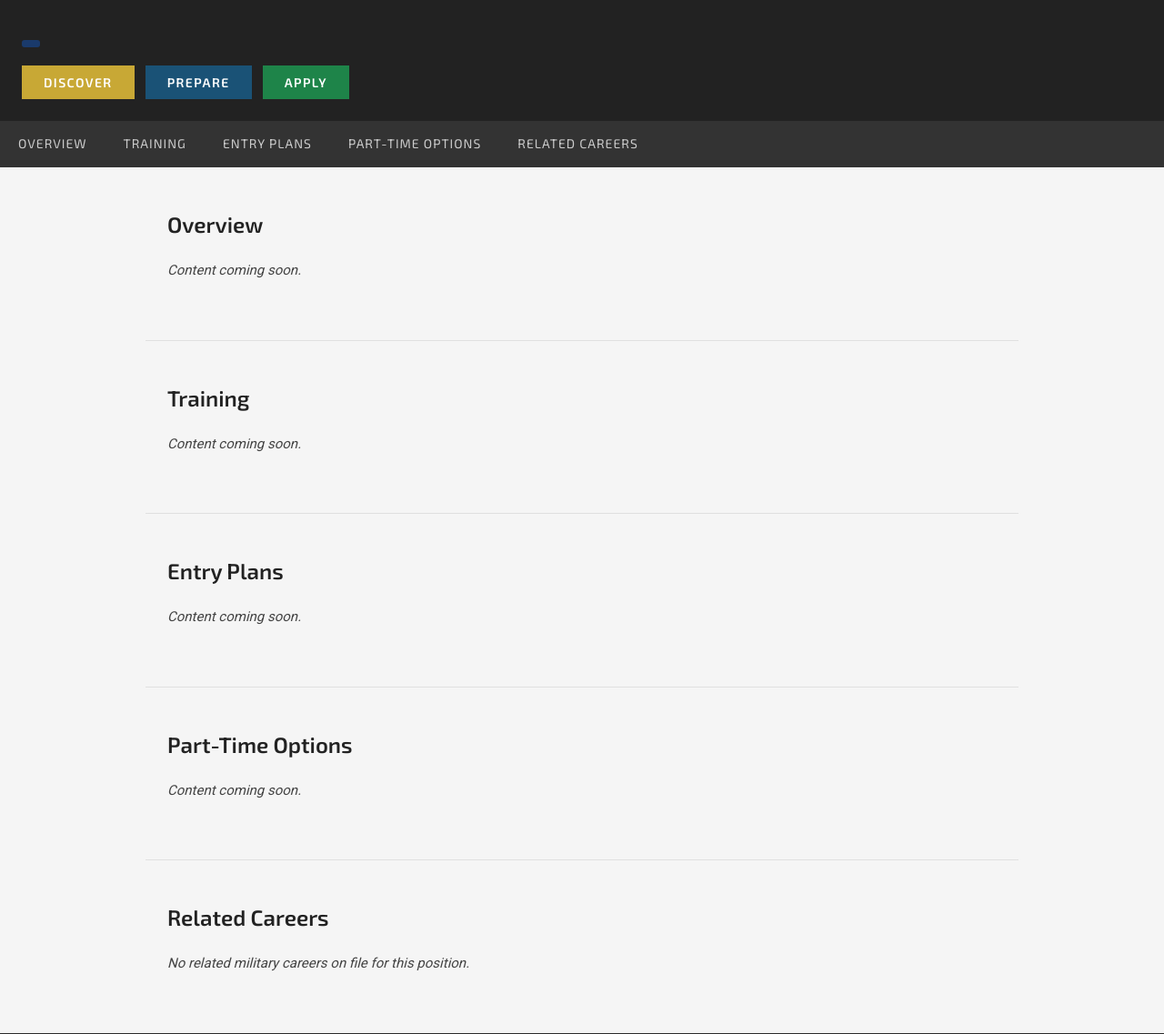
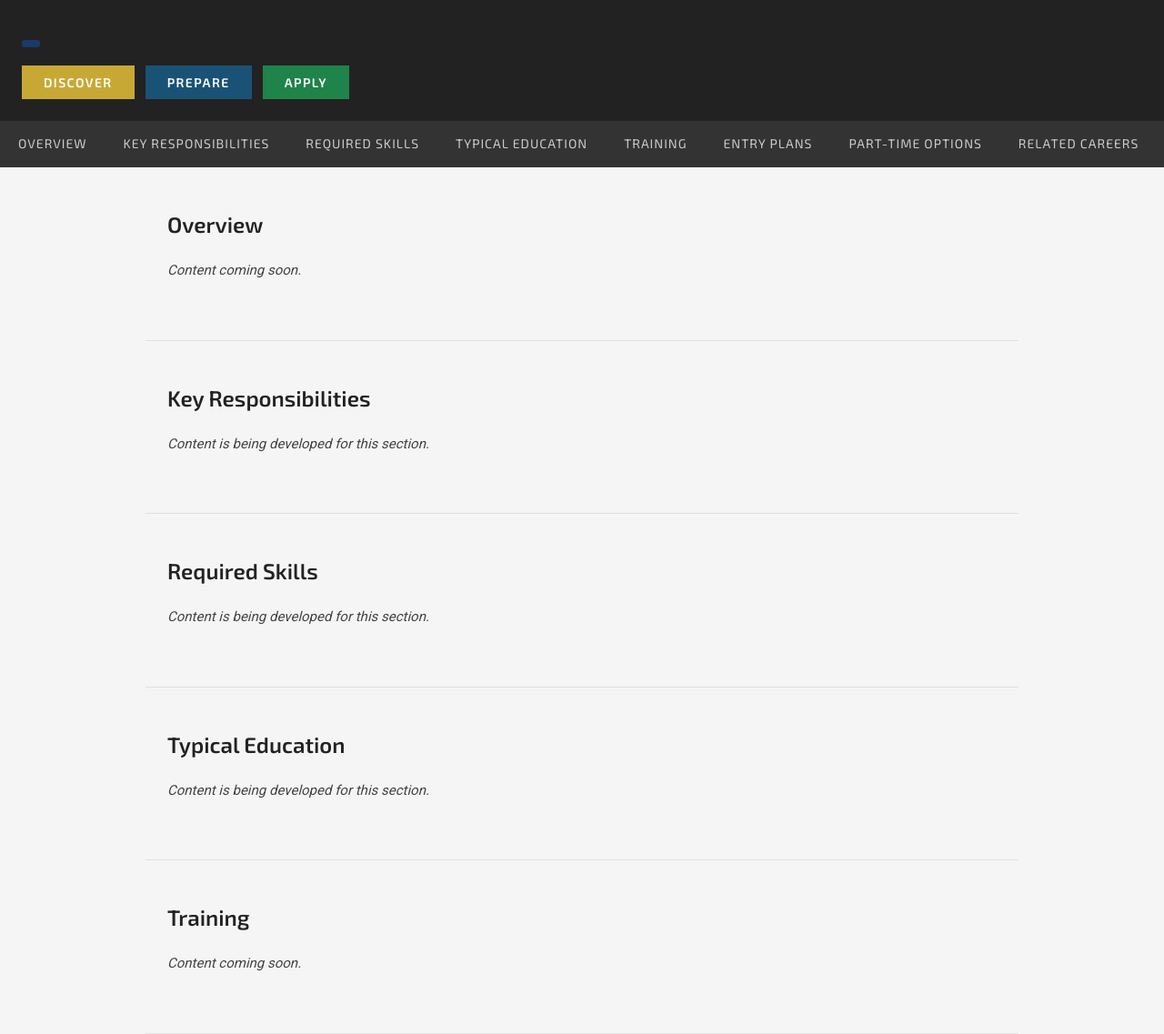
Before and after one commit to dubedad/JD-Builder-Lite, a Flask app: template ps_careers_site/templates/career_detail.html in a window 1280 px wide. Shown: the part 100-1237 px from the top of the page at 91% size. Run offline with Flask 3, Linux system fonts and the light colour scheme; the template is opened without the code that fills it, so the values that code supplies are empty.

Commit message:
feat(12-01): implement enhanced detail page — 3 new tabs, 4-level breadcrumb (GREEN)
- career_detail route joins job_families + job_functions for function_slug/function_name
- Passes key_responsibilities, required_skills, typical_education to template context
- career_detail.html: breadcrumb updated to Home > Careers > Function > Family > Title
- 3 new content sections: Key Responsibilities, Required Skills, Typical Education
- Tab nav updated to 8 tabs; NULL columns render graceful fallback message
- All 9 detail page tests pass; 18 Phase 11 tests still pass

```diff
--- a/ps_careers_site/templates/career_detail.html
+++ b/ps_careers_site/templates/career_detail.html
@@ -149,11 +149,16 @@
 
 {% block content %}
 
-<!-- Breadcrumb (L3-09) -->
+<!-- Breadcrumb (L3-09) — 4-level: Home > Careers > Function > Family > Title -->
 <nav class="breadcrumb">
   <a href="/">Home</a> &rsaquo;
   <a href="/careers">Careers</a> &rsaquo;
+  {% if job.function_slug %}
+  <a href="/careers/{{ job.function_slug }}">{{ job.function_name }}</a> &rsaquo;
+  <a href="/careers/{{ job.function_slug }}/{{ job.family_slug }}">{{ job.family }}</a> &rsaquo;
+  {% else %}
   <a href="/careers/{{ job.family_slug }}">{{ job.family }}</a> &rsaquo;
+  {% endif %}
   <span>{{ job.title }}</span>
 </nav>
 
@@ -164,7 +169,7 @@
     {% if job.noc_uid %}
     <span class="badge badge-noc">NOC {{ job.noc_uid }}</span>
     {% endif %}
-    <a href="/careers/{{ job.family_slug }}" class="badge badge-family">{{ job.family }}</a>
+    <a href="/careers/{{ job.function_slug }}/{{ job.family_slug }}" class="badge badge-family">{{ job.family }}</a>
     {% if job.managerial_level %}
     <span class="badge badge-level">{{ job.managerial_level }}</span>
     {% endif %}
@@ -182,9 +187,12 @@
   </div>
 </div>
 
-<!-- Sticky tab nav (L3-02) -->
+<!-- Sticky tab nav (L3-02) — 8 tabs including new content sections -->
 <nav class="tab-nav">
   <a href="#sec-overview">Overview</a>
+  <a href="#sec-key-responsibilities">Key Responsibilities</a>
+  <a href="#sec-required-skills">Required Skills</a>
+  <a href="#sec-typical-education">Typical Education</a>
   <a href="#sec-training">Training</a>
   <a href="#sec-entry">Entry Plans</a>
   <a href="#sec-parttime">Part-Time Options</a>
@@ -198,6 +206,36 @@
   {{ job.overview | safe }}
   {% else %}
   <p class="empty-section">Content coming soon.</p>
+  {% endif %}
+</section>
+
+<!-- Key Responsibilities (L3-10) -->
+<section id="sec-key-responsibilities" class="career-section">
+  <h2>Key Responsibilities</h2>
+  {% if job.key_responsibilities %}
+  {{ job.key_responsibilities | safe }}
+  {% else %}
+  <p class="empty-section">Content is being developed for this section.</p>
+  {% endif %}
+</section>
+
+<!-- Required Skills (L3-11) -->
+<section id="sec-required-skills" class="career-section">
+  <h2>Required Skills</h2>
+  {% if job.required_skills %}
+  {{ job.required_skills | safe }}
+  {% else %}
+  <p class="empty-section">Content is being developed for this section.</p>
+  {% endif %}
+</section>
+
+<!-- Typical Education (L3-12) -->
+<section id="sec-typical-education" class="career-section">
+  <h2>Typical Education</h2>
+  {% if job.typical_education %}
+  {{ job.typical_education | safe }}
+  {% else %}
+  <p class="empty-section">Content is being developed for this section.</p>
   {% endif %}
 </section>
 
```
Also changed, not shown: ps_careers_site/main.py (+31 -20 lines).
